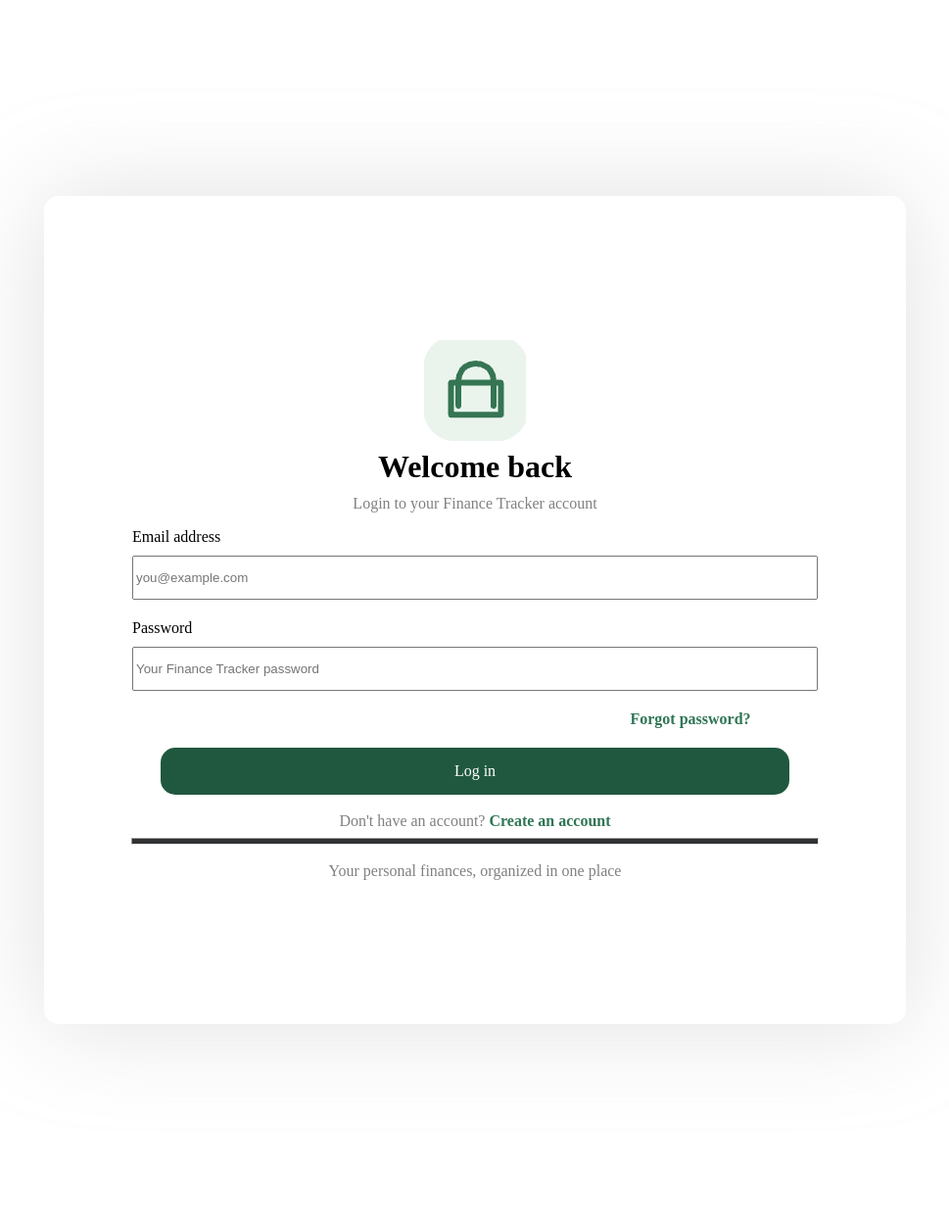
After one commit to mundradhanush-lgtm/FINANCE-TRACKER, a Flask app: page /login in a window 1280 px wide. The commit adds this page. Shown: the whole page at 98% size, without its empty margins (155-1124 px from the left). Run offline with Flask 3, Linux system fonts and the light colour scheme.

Commit message:
Continue Finance Tracker pages

```diff
--- a/app.py
+++ b/app.py
@@ -10,6 +10,9 @@ def signup():
 @app.route("/email_verification")
 def email_verification():
     return render_template("email_verification.html")
+@app.route("/login")
+def login():
+    return render_template("login.html")
 
 if(__name__=="__main__"):
     app.run()
--- /dev/null
+++ b/static/login.css
@@ -0,0 +1,83 @@
+body{
+    padding-bottom:25px;
+    padding-top:20px;
+    display:flex;
+    flex-direction:column;
+    justify-content:center;
+    align-items:center;
+    text-align:center;
+    min-height:100vh;
+    border-color:#000000;
+    box-shadow:0px 0px 100px rgba(184, 178, 178, 0.4);
+    border-radius:15px;
+    margin:200px;
+}
+
+h1{
+    margin-bottom:0px;
+}
+
+p{
+    color:grey;
+    margin-top:10px;
+}
+
+.login{
+    text-align: left;
+    width: 100%;
+    max-width: 700px;
+    box-sizing: border-box;
+}
+
+input {
+    margin-bottom: 20px;
+    margin-top: 10px;
+    width: 100%;
+    max-width: 700px;
+    height: 45px;
+    box-sizing: border-box;
+}
+
+.forgot{
+    color:#2F7655;
+    text-decoration:none;
+    margin-left:440px;
+    margin-bottom:20px;
+}
+
+.forgot:hover{
+    color:#20583F;
+}
+
+.forgot:visited{
+    color:#2F7655;
+}
+
+.forgot:active{
+    color:blue;
+}
+
+.create{
+   padding:15px 300px;
+   background-color:#20583F;
+   color:#ffffff;
+   border-color:#000000;
+   border-radius:15px;
+   text-decoration:none;
+}
+
+.no_account{
+    color:grey;
+}
+
+.create_account{
+    color:#2F7655;
+    text-decoration:none;
+}
+
+hr{
+    background-color:#303234;
+    height:5px;
+    width:100%;
+    max-width:700px;
+}
--- a/templates/index.html
+++ b/templates/index.html
@@ -12,7 +12,7 @@
         </h1>
         <p>A clearer picture of your money starts here</p>
         <a class="create" href="/signup">Create an Account</a><br>
-        <div class="log"><button><b>Log in</b></button></div><br>
+        <a class="log" href="/login">Log in</a><br>
         <p>Your personal finances, organized in one place.</p>
     </body>
 </html>
--- /dev/null
+++ b/templates/login.html
@@ -0,0 +1,37 @@
+<!DOCTYPE html>
+<html lang="en">
+    <head>
+        <link rel="stylesheet" href="/static/login.css">
+        <title>LOG IN</title>
+    </head>
+    <body>
+        <h1>
+            <img src="/static/Finance_tracker_logo.jpg" alt="Finance Tracker Logo"><br>
+            Welcome back
+        </h1>
+        <p>Login to your Finance Tracker account</p>
+        <div class="login">
+            <label for="address">Email address</label><br>
+            <input
+                id="address"
+                name="address"
+                type="email"
+                placeholder="you@example.com"
+                required
+            ><br>
+            <label for="pass">Password</label><br>
+            <input
+                id="pass"
+                name="pass"
+                type="password"
+                placeholder="Your Finance Tracker password"
+                required
+            ><br>
+        </div>
+        <a class="forgot" href="/forgot_password"><b>Forgot password?</b></a>
+        <a class="create" href="/dashboard">Log in</a><br>
+        <span class="no_account">Don't have an account?<a class="create_account" href="/signup"><b> Create an account</b></a></span>
+        <hr>
+        <p>Your personal finances, organized in one place</p>
+    </body>
+</html>
--- a/templates/signup.html
+++ b/templates/signup.html
@@ -39,7 +39,7 @@
             </div>
         </div>
             <a class="create" href="/email_verification">Continue</a><br>
-            <p>Already have an account? <a href="login.html"><b>Log in</b></a></p>
+            <p>Already have an account? <a href="/login"><b>Log in</b></a></p>
             <span class="verification_alert">We'll send a verification code to your email next.</span>
     </body>
 </html>
```
Also changed, not shown: static/style.css (+7 -3 lines), 1 other file.
